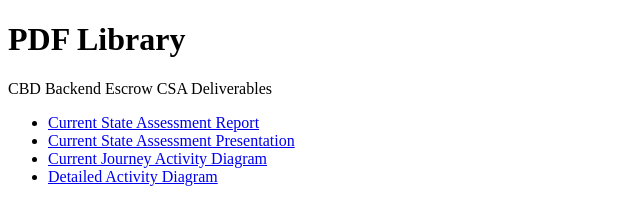
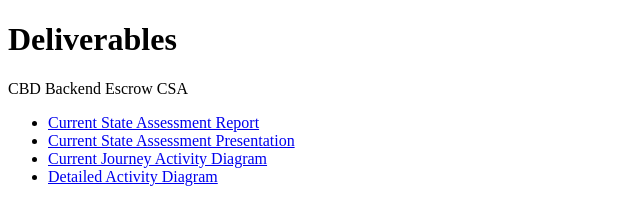
Before and after one commit to samerPayNest/CBD_Deliverables, a plain HTML site: page index.html in a window 1280 px wide. Shown: the whole page, without its empty margins (0-640 px from the left). Drawn offline with Linux system fonts and the light colour scheme.

Commit message:
Update index.html

```diff
--- a/index.html
+++ b/index.html
@@ -6,8 +6,8 @@
     <title>PDF Viewer</title>
 </head>
 <body>
-    <h1>PDF Library</h1>
-    <p>CBD Backend Escrow CSA Deliverables</p>
+    <h1>Deliverables</h1>
+    <p>CBD Backend Escrow CSA</p>
     <ul>
         <li><a href="csa.pdf" target="_blank">Current State Assessment Report</a></li>
         <li><a href="presentation.pdf" target="_blank">Current State Assessment Presentation</a></li>
```
